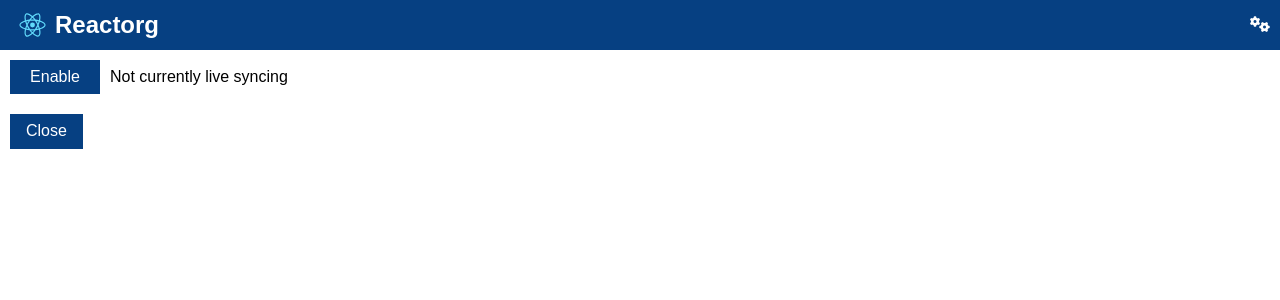
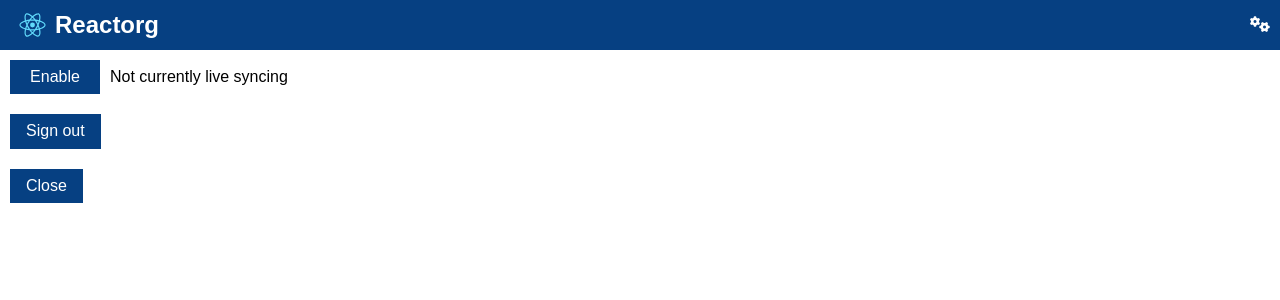
Before and after one commit to DanielDe/org-web, a React (Create React App) app: page / in a window 1280 px wide. Both pictures are taken after a click on the element 1260 px from the left and 24 px from the top of the page. Shown: the top 300 px of the page. Built offline with nearby package versions, Linux system fonts and the light colour scheme.

Commit message:
Moved sign out button to settings

```diff
--- a/src/components/reactorg.js
+++ b/src/components/reactorg.js
@@ -15,7 +15,6 @@
     this.authenticateWithDropbox = this.authenticateWithDropbox.bind(this);
     this.handlePushToDropbox = this.handlePushToDropbox.bind(this);
     this.handleBackToFileChooser = this.handleBackToFileChooser.bind(this);
-    this.handleSignOut = this.handleSignOut.bind(this);
     this.viewSampleFile = this.viewSampleFile.bind(this);
     this.exitSampleMode = this.exitSampleMode.bind(this);
     this.handlePullClick = this.handlePullClick.bind(this);
@@ -72,10 +71,6 @@
     this.props.orgActions.stopDisplayingFile();
   }
 
-  handleSignOut() {
-    this.props.dropboxActions.signOut();
-  }
-
   viewSampleFile() {
     const sampleFileContents = "\n* This is a top level header\nHere is the contents of the top level header.\n** This is a subheader\n** Todos\n*** TODO Todo item 1\n*** DONE Todo item 2\nCLOSED: [2017-03-06 Mon 21:30]\n*** TODO Todo item 3\n* This is another top level header\n** Tags                                                          :tag1:tag2:\nTags aren't natively supported, but Org mode is text based, so you can still edit tags yourself!\n";
     this.props.orgActions.displaySample(sampleFileContents);
@@ -92,10 +87,6 @@
         <div className="loading-indicator">{this.props.loadingMessage}</div>
       );
     }
-
-    const signOutButton = (
-      <button onClick={() => this.handleSignOut()} className="btn">Sign out</button>
-    );
 
     let pushToDropboxButton = '';
     if (!this.props.liveSync) {
@@ -117,9 +108,6 @@
         <br />
         <button onClick={() => this.handleBackToFileChooser()}
                   className="btn">Back to file chooser</button>
-        <br />
-        <br />
-        {signOutButton}
       </div>
     );
 
@@ -147,7 +135,6 @@
           <div>
             {loadingIndicator}
             <FileChooser />
-            {signOutButton}
           </div>
         );
       } else {
--- a/src/components/settings.js
+++ b/src/components/settings.js
@@ -8,10 +8,16 @@
     super(props);
 
     this.handleLiveSyncClick = this.handleLiveSyncClick.bind(this);
+    this.handleSignOut = this.handleSignOut.bind(this);
   }
 
   handleLiveSyncClick() {
     this.props.dropboxActions.setLiveSync(!this.props.liveSyncToDropbox);
+  }
+
+  handleSignOut() {
+    this.props.dropboxActions.signOut();
+    this.props.settingsClose();
   }
 
   render() {
@@ -45,6 +51,12 @@
           <div style={textStyle}>{liveSyncText}</div>
         </div>
 
+        <button onClick={() => this.handleSignOut()}
+                style={{margin: 10}}
+          className="btn">Sign out</button>
+
+        <br />
+
         <button style={{margin: 10}}
                 className="btn"
                 onClick={() => this.props.settingsClose()}>Close</button>
```
